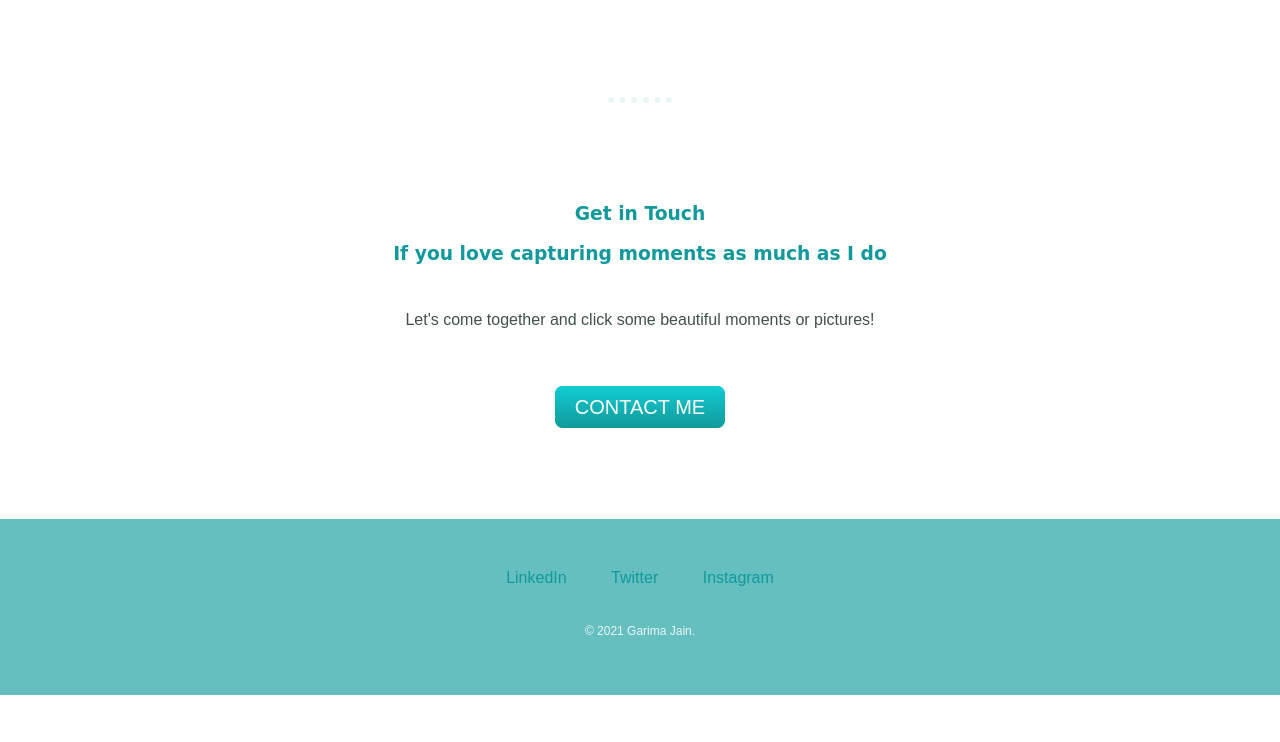
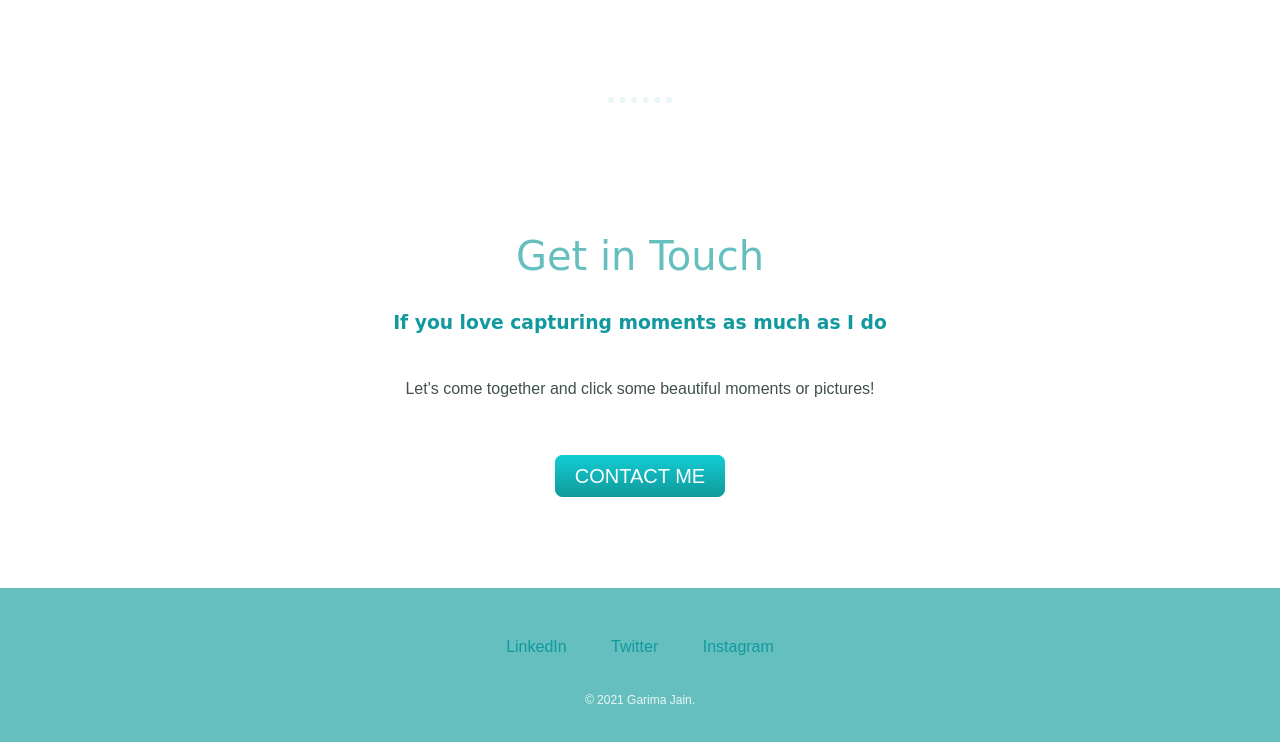
Before and after one commit to garimajain12/PortfolioWebsite, a plain HTML site: page index.html in a window 1280 px wide. Shown: the part 2188-2930 px from the top of the page. Before the commit the page ends 2883 px from the top, so only its background shows below. Drawn offline with Linux system fonts and the light colour scheme.

Commit message:
firstcommit

```diff
--- a/index.html
+++ b/index.html
@@ -38,7 +38,7 @@
       </div>
       <hr>
       <div class="contact-me">
-        <h3>Get in Touch</h3>
+        <h2>Get in Touch</h2>
         <h3>If you love capturing moments as much as I do</h3>
         <p class="contact-mesaage">Let's come together and click some beautiful moments or pictures!</p>
         <a class="btn" href="mailto:garimajain120403@email.com">CONTACT ME</a>
```
